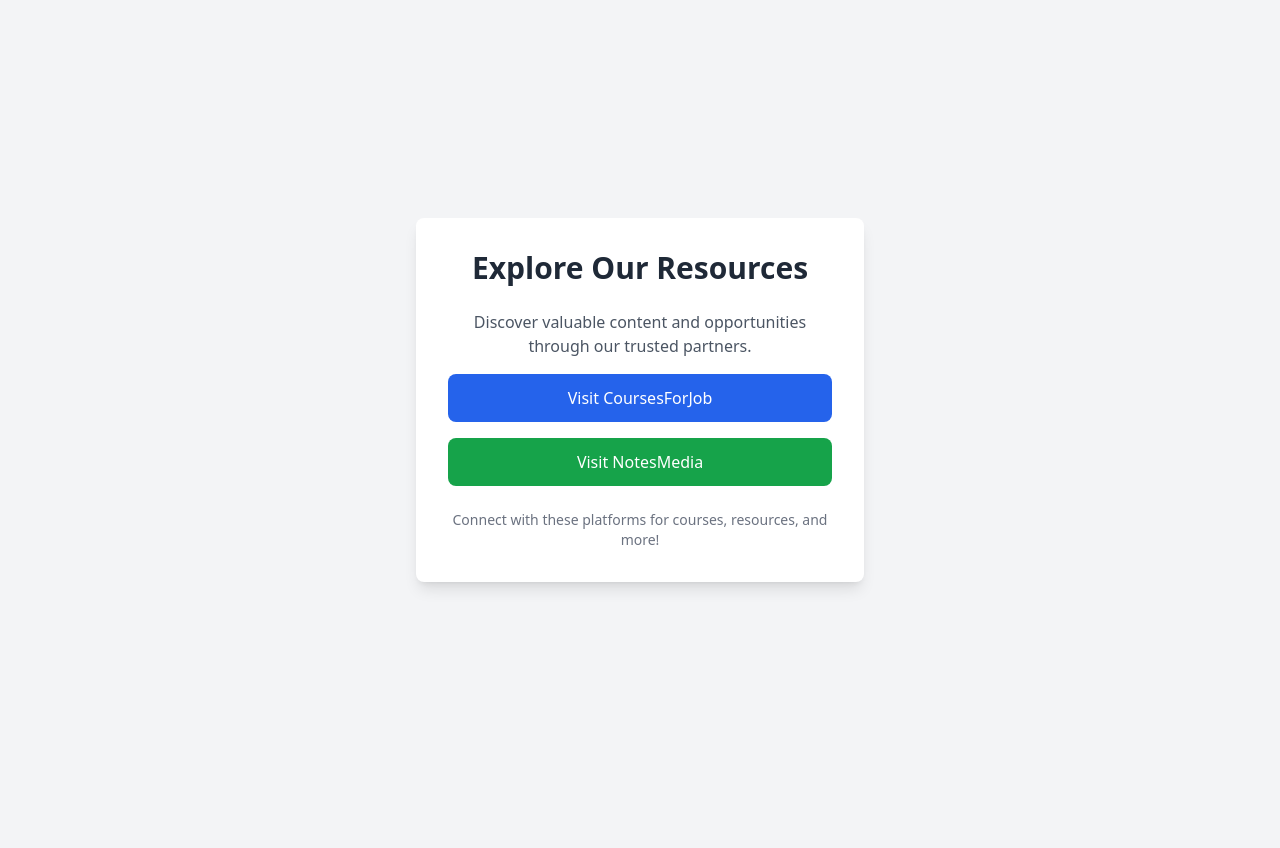
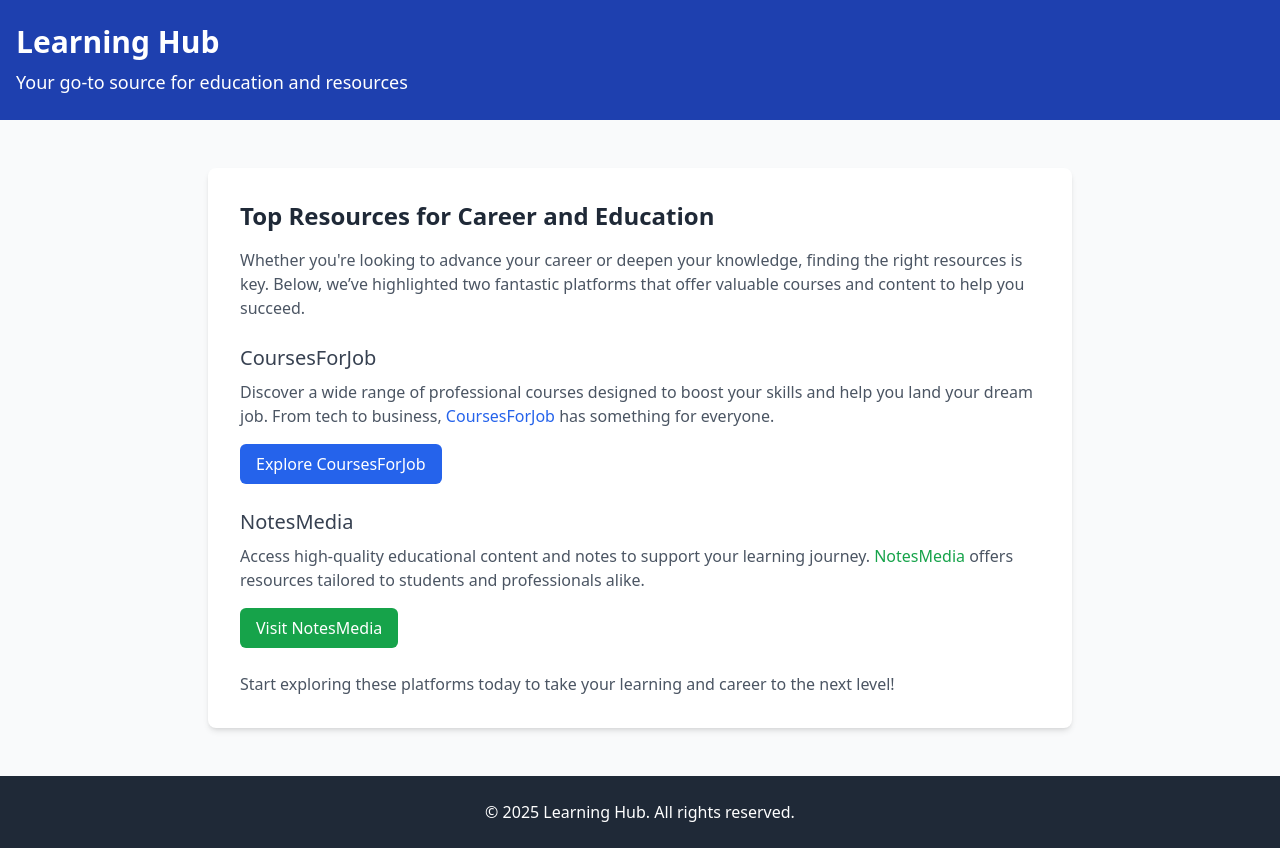
Before and after one commit to ar-development21/public, a plain HTML site: page index.html in a window 1280 px wide. Before the commit the page ends 800 px from the top, so only its background shows below. Drawn offline with nearby package versions, Linux system fonts and the light colour scheme.

Commit message:
Update index.html

```diff
--- a/index.html
+++ b/index.html
@@ -3,34 +3,68 @@
 <head>
     <meta charset="UTF-8">
     <meta name="viewport" content="width=device-width, initial-scale=1.0">
-    <title>Backlinks Page</title>
+    <title>Learning Resources Blog</title>
     <script src="https://cdn.tailwindcss.com"></script>
 </head>
-<body class="bg-gray-100 flex items-center justify-center min-h-screen">
-    <div class="bg-white p-8 rounded-lg shadow-lg max-w-md w-full text-center">
-        <h1 class="text-3xl font-bold text-gray-800 mb-6">Explore Our Resources</h1>
-        <p class="text-gray-600 mb-4">Discover valuable content and opportunities through our trusted partners.</p>
-        <div class="space-y-4">
+<body class="bg-gray-50 font-sans">
+    <!-- Header -->
+    <header class="bg-blue-800 text-white py-6">
+        <div class="container mx-auto px-4">
+            <h1 class="text-3xl font-bold">Learning Hub</h1>
+            <p class="mt-2 text-lg">Your go-to source for education and resources</p>
+        </div>
+    </header>
+
+    <!-- Main Content -->
+    <main class="container mx-auto px-4 py-12 max-w-4xl">
+        <article class="bg-white p-8 rounded-lg shadow-md">
+            <h2 class="text-2xl font-semibold text-gray-800 mb-4">Top Resources for Career and Education</h2>
+            <p class="text-gray-600 mb-6">
+                Whether you're looking to advance your career or deepen your knowledge, finding the right resources is key. Below, we’ve highlighted two fantastic platforms that offer valuable courses and content to help you succeed.
+            </p>
+            <div class="mb-6">
+                <h3 class="text-xl font-medium text-gray-700 mb-2">CoursesForJob</h3>
+                <p class="text-gray-600 mb-4">
+                    Discover a wide range of professional courses designed to boost your skills and help you land your dream job. From tech to business,
+                    <a href="https://www.coursesforjob.com" target="_blank" rel="noopener noreferrer" class="text-blue-600 hover:underline font-medium">CoursesForJob</a>
+                    has something for everyone.
+                </p>
                 <a
                     href="https://www.coursesforjob.com"
                     target="_blank"
                     rel="noopener noreferrer"
-                class="block bg-blue-600 text-white py-3 px-6 rounded-lg hover:bg-blue-700 transition duration-300"
+                    class="inline-block bg-blue-600 text-white py-2 px-4 rounded-md hover:bg-blue-700 transition duration-300"
                 >
-                Visit CoursesForJob
+                    Explore CoursesForJob
                 </a>
+            </div>
+            <div class="mb-6">
+                <h3 class="text-xl font-medium text-gray-700 mb-2">NotesMedia</h3>
+                <p class="text-gray-600 mb-4">
+                    Access high-quality educational content and notes to support your learning journey.
+                    <a href="https://notesmedia.in" target="_blank" rel="noopener noreferrer" class="text-green-600 hover:underline font-medium">NotesMedia</a>
+                    offers resources tailored to students and professionals alike.
+                </p>
                 <a
                     href="https://notesmedia.in"
                     target="_blank"
                     rel="noopener noreferrer"
-                class="block bg-green-600 text-white py-3 px-6 rounded-lg hover:bg-green-700 transition duration-300"
+                    class="inline-block bg-green-600 text-white py-2 px-4 rounded-md hover:bg-green-700 transition duration-300"
                 >
                     Visit NotesMedia
                 </a>
             </div>
-        <p class="text-sm text-gray-500 mt-6">
-            Connect with these platforms for courses, resources, and more!
+            <p class="text-gray-600">
+                Start exploring these platforms today to take your learning and career to the next level!
             </p>
+        </article>
+    </main>
+
+    <!-- Footer -->
+    <footer class="bg-gray-800 text-white py-6">
+        <div class="container mx-auto px-4 text-center">
+            <p>&copy; 2025 Learning Hub. All rights reserved.</p>
         </div>
+    </footer>
 </body>
 </html>
```
Lines whose indentation alone changed are shown as unchanged.
